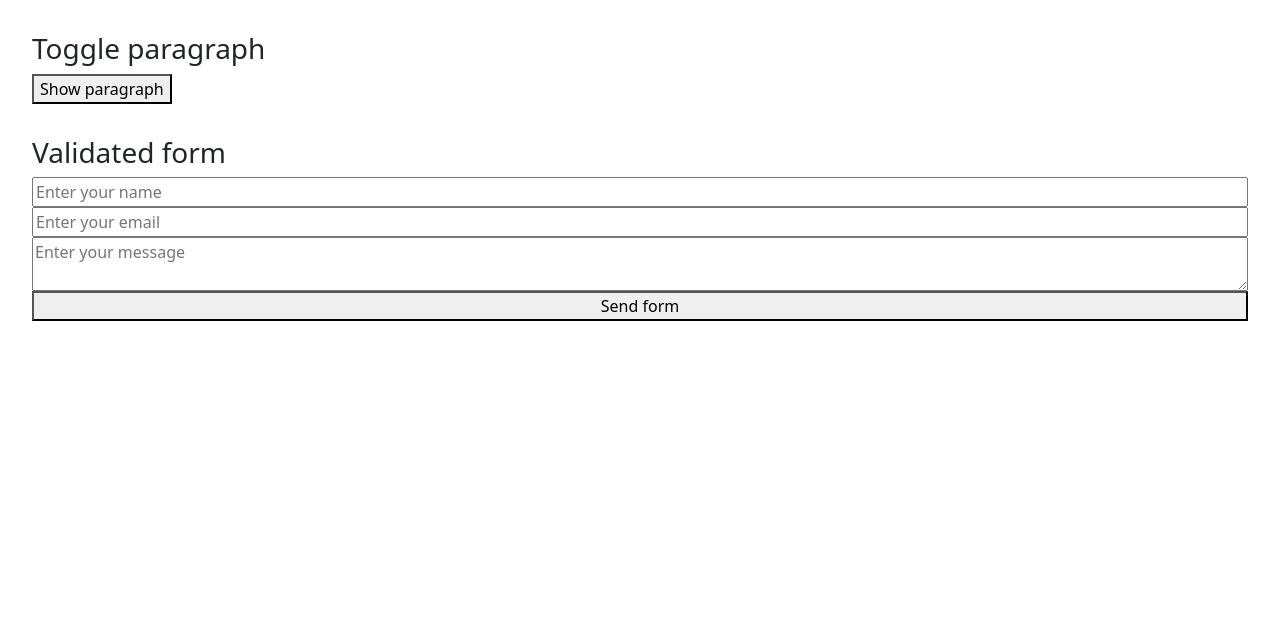
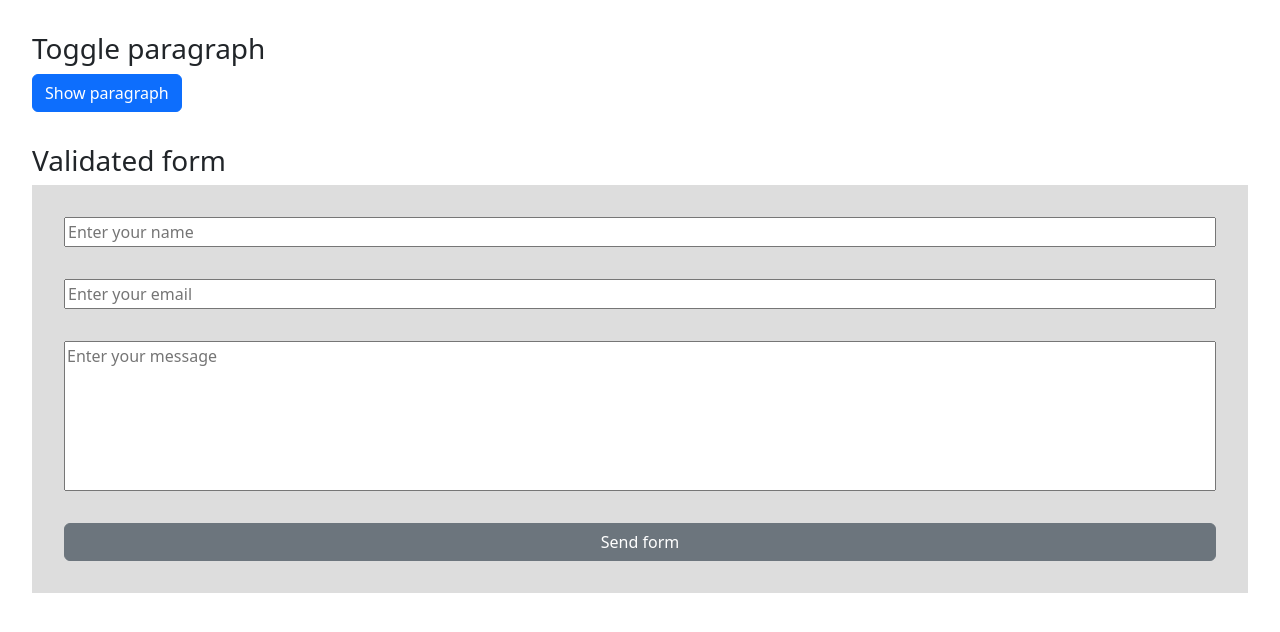
Before and after one commit to cesarortizs/Assignment-Create-an-Interactive-Webpage, a plain HTML site: page index.html in a window 1280 px wide. Drawn offline with nearby package versions, Linux system fonts and the light colour scheme.

Commit message:
Project completed

```diff
--- a/index.html
+++ b/index.html
@@ -11,7 +11,7 @@
     <div id="hiddenParagraphContainer">
         <h3>Toggle paragraph</h3>
         <p id="hiddenParagraph" class="hidden">Hello and welcome to my website</p>
-        <button id="showParagraphButton">Show paragraph</button>
+        <button id="showParagraphButton" class="btn btn-primary">Show paragraph</button>
     </div>
 
     <div id="formContainer">
@@ -20,7 +20,7 @@
             <input type="text" placeholder="Enter your name" id="messageFormName">
             <input type="email" placeholder="Enter your email" id="messageFormEmail">
             <textarea name="" placeholder="Enter your message" id="messageFormMessage"></textarea>
-            <button>Send form</button>
+            <button class="btn btn-secondary">Send form</button>
         </form>
     </div>
 
--- a/styles.css
+++ b/styles.css
@@ -19,8 +19,21 @@ body
 
 #messageForm
 {
+    background-color: #dddddd;
     display: flex;
     flex-direction: column;
+    padding: 1rem 2rem;
+}
+
+#messageForm *
+{
+    margin: 1rem 0;
+}
+
+#messageForm textarea
+{
+    height: 150px;
+    resize: none;
 }
 
 #messagesContainer
```
